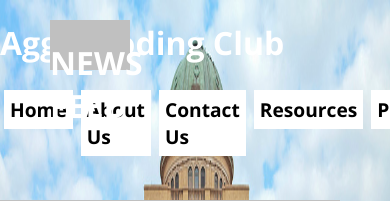
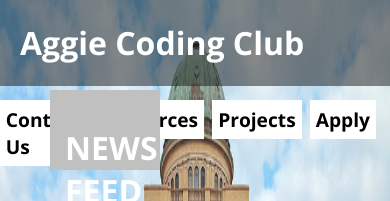
Before and after one commit to rohitmucherla/ACC-Website, a PHP site: page / in a window 390 px wide; the page is wider, and only the part inside the window is pictured. Shown: the top 201 px of that part. Run offline with PHP 8.4, Linux system fonts and the light colour scheme.

Commit message:
various look/feel changes made logo text and nav bar horizontally aligned made news feed and events not absolute positioned added transparent background to nav bar fixed the "Home" deadlink

```diff
--- a/ACC_Website/index.html
+++ b/ACC_Website/index.html
@@ -3,56 +3,71 @@
 <head>
     <title>Aggie Coding Club</title>
     <meta name="viewport" content="width=device-width, initial-scale=1">
-		<link rel="stylesheet" type="text/css" media="screen" href="css/main.css">
-		<link rel="stylesheet" type="text/css" media="only screen and(max-device width:600px"" href="css/mobile.css">
-
+    <link rel="stylesheet" type="text/css" media="screen" href="main.css">
+    <link rel="stylesheet" type="text/css"
+          media="only screen and(max-device width:600px" href="css/mobile.css">
 </head>
 
-	<body background = "Images/academic_plaza.jpeg">
-		<div id = "wrapper">
-			<div id ="header">
-    			<h1>Aggie Coding Club</h1><!--<img style="float:right" src="acc.jpeg" alt="description" title="acc-logo" width="70" height="70" />-->
-
+<body background="Images/academic_plaza.jpeg">
+<div id="wrapper">
+    <div id="header">
+        <!--<img style="float:right" src="acc.jpeg" alt="description" title="acc-logo" width="70" height="70" />-->
+        <div id="title_logo">
+            <h1>Aggie Coding Club</h1>
         </div>
         <section class="nav">
             <ul>
-					<li><a href="ACCmain.html">Home</a></li>
+                <li><a href="index.html">Home</a></li>
                 <li><a href="ACCabout.html" title="Info">About Us</a></li>
-					<li><a href="ACCcontact.html" title="Contact">Contact Us</a></li>
-					<li><a href="ACCresources.html" title="Resources">Resources</a></li>
-					<li><a href="ACCprojects.html" title="Projects">Projects</a></li>
+                <li><a href="ACCcontact.html" title="Contact">Contact Us</a>
+                </li>
+                <li><a href="ACCresources.html"
+                       title="Resources">Resources</a></li>
+                <li><a href="ACCprojects.html" title="Projects">Projects</a>
+                </li>
                 <li><a href="ACCapply.html">Apply</a></li>
             </ul>
         </section>
+
+    </div>
     <div class="News">
-				<h1 id="">NEWS FEED</h1>
+        <h1>NEWS FEED</h1>
         <br>
-				<br>
-				<br>
-				<br>
-				<br>
-				<br>
-				<br>
-				<br>
+        <div style="font-size: 3em; text-align: center;">(slideshow here)</div>
         <br>
 
-				<p>Lorem ipsum dolor sit amet, consectetur adipiscing elit. Nam varius congue laoreet. Nulla tellus odio, tincidunt nec efficitur eu, blandit vitae mi. Donec suscipit neque mi, sed pretium nunc malesuada non. In ac mauris nibh. Integer sagittis nec libero et facilisis. Fusce dapibus fermentum augue, nec aliquet dolor rhoncus in. Nulla mauris est, auctor vel consequat eu, aliquet auctor mi. Ut mollis elit non lectus consequat, quis molestie felis lobortis. Lorem ipsum dolor sit amet, consectetur adipiscing elit. Donec id venenatis lectus. Morbi at turpis sit amet massa vestibulum lacinia. </p>
+        <p>Lorem ipsum dolor sit amet, consectetur adipiscing elit. Nam varius
+            congue laoreet. Nulla tellus odio, tincidunt nec efficitur eu,
+            blandit vitae mi. Donec suscipit neque mi, sed pretium nunc
+            malesuada non. In ac mauris nibh. Integer sagittis nec libero et
+            facilisis. Fusce dapibus fermentum augue, nec aliquet dolor rhoncus
+            in. Nulla mauris est, auctor vel consequat eu, aliquet auctor mi. Ut
+            mollis elit non lectus consequat, quis molestie felis lobortis.
+            Lorem ipsum dolor sit amet, consectetur adipiscing elit. Donec id
+            venenatis lectus. Morbi at turpis sit amet massa vestibulum
+            lacinia. </p>
     </div>
     <div class="Events">
         <h1 id="">UPCOMING EVENTS</h1>
-				<iframe src="https://calendar.google.com/calendar/embed?src=tamu.edu_al94hsf8m75asgi192bm2kqnfo%40group.calendar.google.com&ctz=America/Chicago" style="border: 0" width="400" height="400" frameborder="0" scrolling="no"></iframe>
+        <iframe src="https://calendar.google.com/calendar/embed?src=tamu.edu_al94hsf8m75asgi192bm2kqnfo%40group.calendar.google.com&ctz=America/Chicago"
+                style="border: 0" width="400" height="400" frameborder="0"
+                scrolling="no"></iframe>
     </div>
 
-			<div class ="footer">
+    <div class="footer">
         &copy; ACC <br>
         <p class="social-links">
             Stay Connected with Aggie Coding Club
             <br>
             <a href="https://twitter.com/ACC" target="_blank">
-					<img src="http://www.hdicon.com/wp-content/uploads/2011/07/twitter_icon_2011.png" alt="icon" title="twitter icon" width="60" height="60" border="1px" />
+                <img src="http://www.hdicon.com/wp-content/uploads/2011/07/twitter_icon_2011.png"
+                     alt="icon" title="twitter icon" width="60" height="60"
+                     border="1px"/>
             </a>
             <a href="https://www.facebook.com/aggiecodingclub" target="_blank">
-					<img src="http://2yu5yy2vwpsr4dg1ys3jha9o.wpengine.netdna-cdn.com/wp-content/uploads/2015/07/fb-square.png" alt="icon" title="fb icon" width="40" height="40"  border="1px"/>
+                <img src="http://2yu5yy2vwpsr4dg1ys3jha9o.wpengine.netdna-cdn.com/wp-content/uploads/2015/07/fb-square.png"
+                     alt="icon" title="fb icon" width="40" height="40"
+                     border="1px"/>
             </a>
         </p>
 
--- a/ACC_Website/main.css
+++ b/ACC_Website/main.css
@@ -23,26 +23,26 @@ body {
     height: 100%;
 }
 
-
-header {
-	background-color: #500000;
-	color: #fff;
-	padding: 20px;
-	margin: 0;
-	text-align: center;
-	font-size: 1.4em;
+div#header {
+    /*semi-transparent background for better text readability*/
+    background-color: rgba(20,20,20,0.5);
 }
 
-header a {color: #fff; text-decoration: none;}
-header a:visited {color: #fff; text-decoration: none;}
-header a:hover {color: #aaa; text-decoration: none; transition: background-color .25s;}
+div#header h1 {
+    display: inline-block;
+}
+
+div#header div#title_logo {
+    display: inline-block;
+    padding: 0 0  0 20px;
+}
 
 section.nav {
-	/*position: absolute;*/
-	/*top: 100px;*/
-	right: 0px;
-	padding: 0 0 0 0;
-	width: 100%;
+    display: inline-block;
+    float: right;
+    right: 0;
+    padding: 10px 10px 0 0;
+    clear: both;
     /*background-color: #8F8F8C;*/
 }
 
@@ -94,22 +103,103 @@ a.btn {
     padding: 2px 10px;
     line-height: 2;
 }
+
 a.btn:hover {
-	background-color: rgba(0,0,0,.3);
+    background-color: rgba(0, 0, 0, .3);
     /*transition time whenever background color changes*/
     transition: background-color .25s;
 }
-div.News{
+
+div.News {
     background-color: #C0C0C0;
     display: inline-block;
     position: absolute;
-	top: 200px;
+    /*top: 150px;*/
+    margin-top: 70px;
     /*opacity: .5;*/
     max-width: 800px;
     max-height: 500px;
     margin-left: 50px;
+    padding: 15px;
 }
-div.Events{
+
+div.Events {
+    background-color: #C0C0C0;
+    display: inline-block;
+    position: absolute;
+    /*top: 200px;*/
+    margin-top: 70px;
+    max-height: 500px;
+    right: 50px;
+    padding: 15px;
+    /*max-width: 800px;*/
+    /*margin-right: 20px;*/
+
+}
+
+div.footer {
+
+    position: absolute;
+    bottom: 5px;
+}
+
+img {
+
+    margin-left: auto;
+    margin-right: auto;
+}
+
+/*footer
+footer {
+	padding: 0 20px;
+	padding-bottom: 20px;
+	background-color: #fff;
+}
+*/
+
+/*mobile devices*/
+@media screen and (max-width: 600px) {
+    header {
+        padding: 15px 0;
+        margin: 0;
+    }
+
+    header h1 {
+        padding-top: 0;
+        padding-bottom: 0;
+        margin-top: 0;
+        margin-bottom: 0;
+    }
+
+    header p {
+        margin-top: 10px;
+        margin-bottom: 0;
+        font-size: 0.8em;
+    }
+
+    body {
+        font-size: 16px;
+        font-weight: 400;
+        color: #fff;
+        margin: 0;
+        padding: 0;
+        background-size: 100% 100%;
+        background-repeat: no-repeat;
+        height: 100%;
+    }
+
+    div.News {
+        background-color: #C0C0C0;
+        display: inline-block;
+        position: absolute;
+        top: 20px;
+        /*opacity: .5;*/
+        max-width: 80px;
+        height: 50px;
+        margin-left: 50px;
+    }
+
+    div.Events {
         background-color: #C0C0C0;
         display: inline-block;
         position: absolute;
```
Also changed, not shown: other parts of ACC_Website/main.css (+21 -74 lines). Lines whose indentation alone changed are shown as unchanged.
